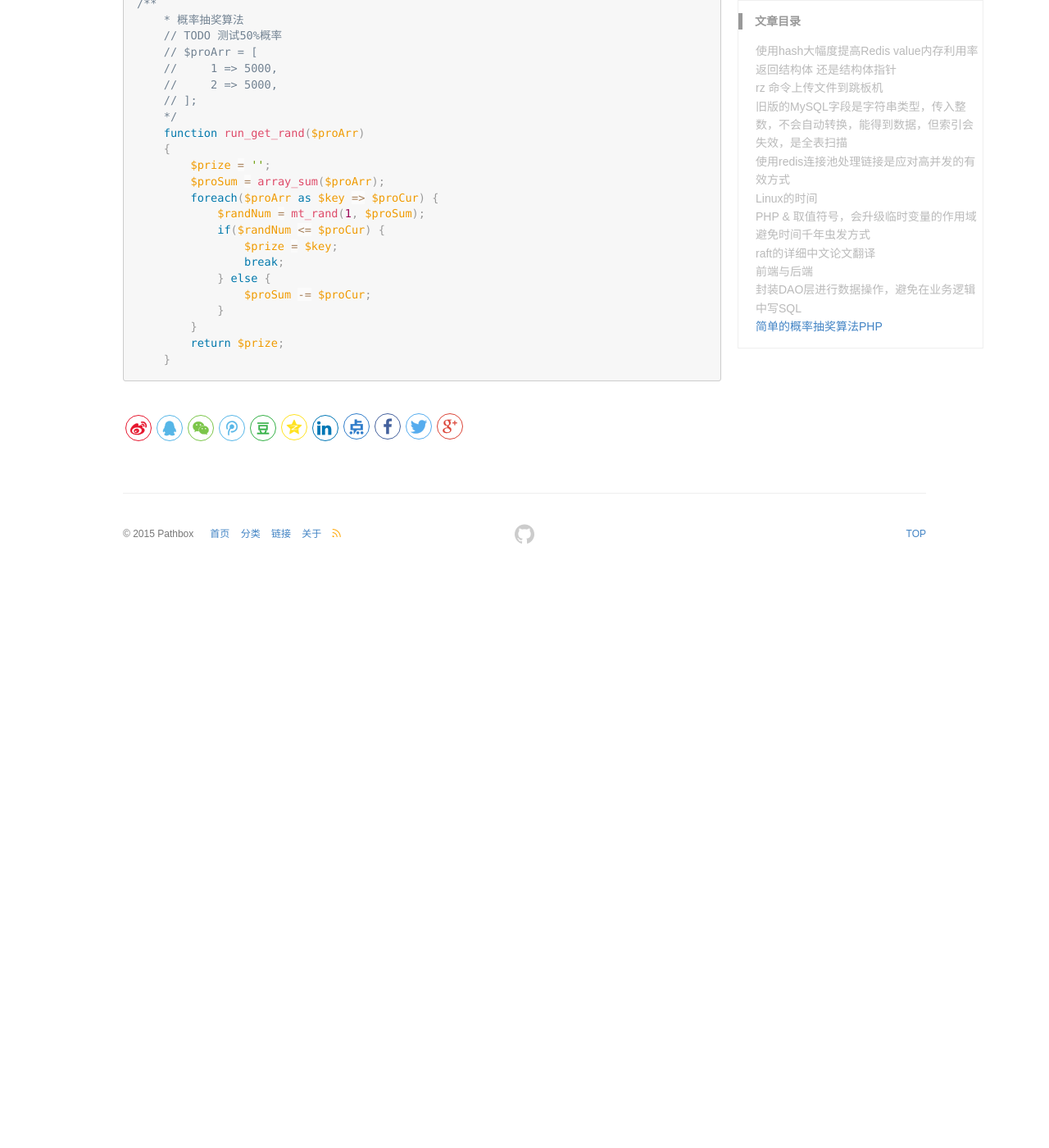
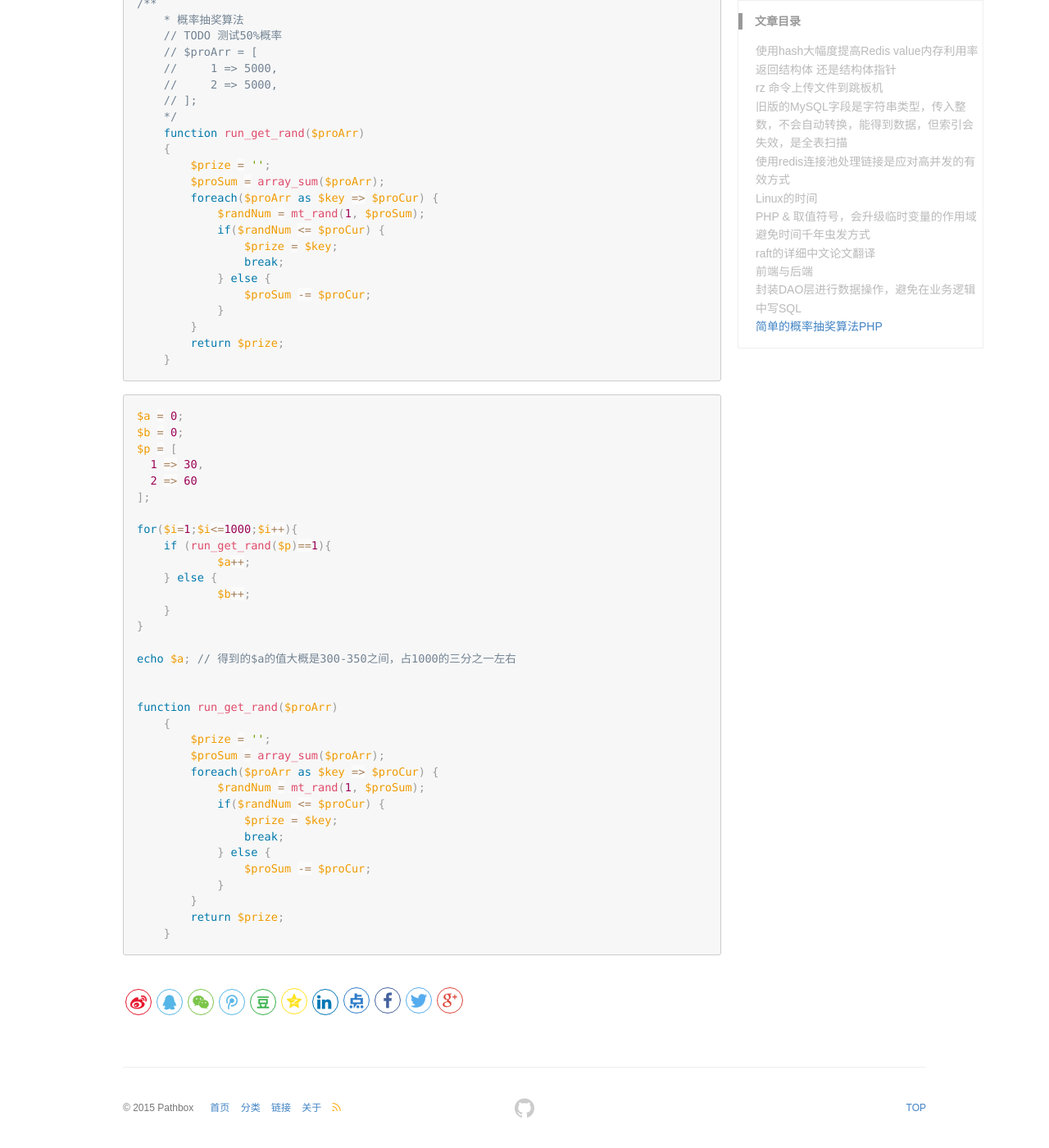
Before and after one commit to pathbox/pathbox.github.io, a Jekyll site: the page built from _posts/2021-07-16-work-summary-in-Tencent-50.md, in a window 1280 px wide and 1400 px high, scrolled down 2181 px. Shown: the whole window at 82% size. Built offline with Jekyll 4.4.1, drawn with Linux system fonts in a browser that asks for light colours; before the commit the page ends 2881 px from its top, so only the background shows below that.

Commit message:
补充测试用例

````diff
--- a/_posts/2021-07-16-work-summary-in-Tencent-50.md
+++ b/_posts/2021-07-16-work-summary-in-Tencent-50.md
@@ -94,3 +94,39 @@ https://github.com/OneSizeFitsQuorum/raft-thesis-zh_cn/blob/master/raft-thesis-z
         return $prize;
     }
 ```
+
+```php
+$a = 0;
+$b = 0;
+$p = [
+  1 => 30,
+  2 => 60
+];
+
+for($i=1;$i<=1000;$i++){
+    if (run_get_rand($p)==1){
+            $a++;
+    } else {
+            $b++;
+    }
+}
+
+echo $a; // 得到的$a的值大概是300-350之间，占1000的三分之一左右
+
+
+function run_get_rand($proArr)
+    {
+        $prize = '';
+        $proSum = array_sum($proArr);
+        foreach($proArr as $key => $proCur) {
+            $randNum = mt_rand(1, $proSum);
+            if($randNum <= $proCur) {
+                $prize = $key;
+                break;
+            } else {
+                $proSum -= $proCur;
+            }
+        }
+        return $prize;
+    }
+```
````
